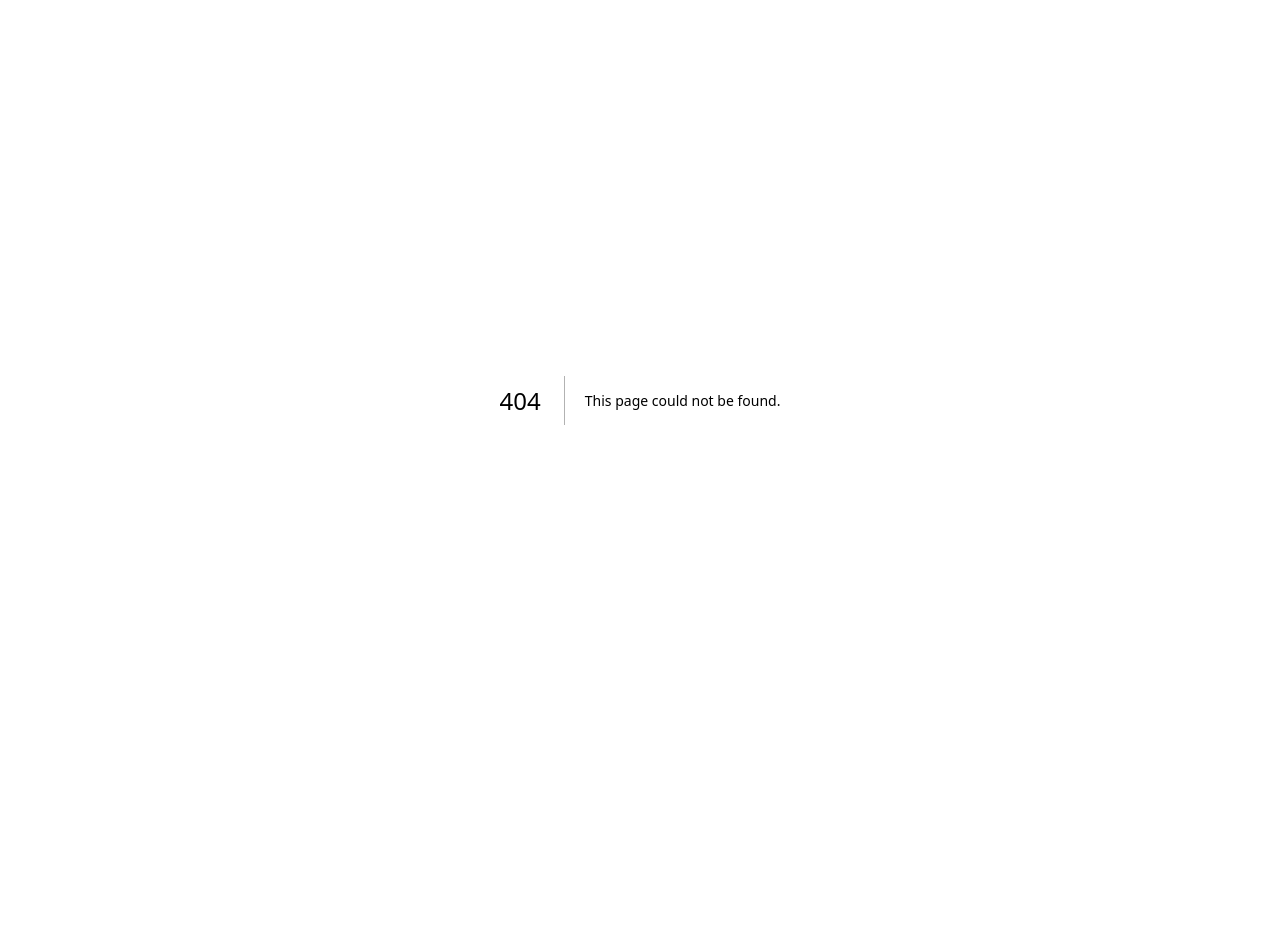
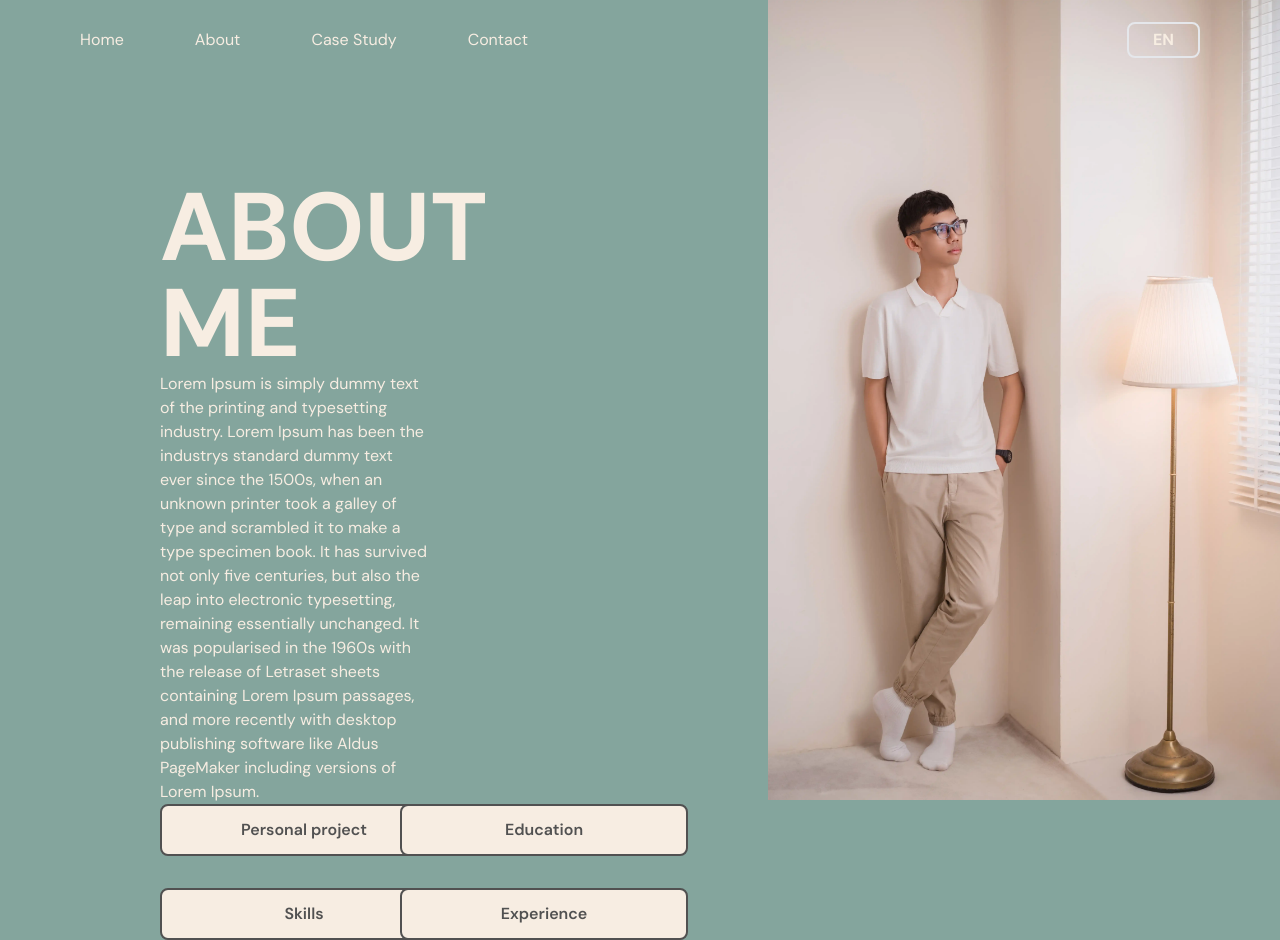
Before and after one commit to linhnhatnguyen0/portfolio, a Next.js app: page /about in a window 1280 px wide. Before the commit this address had no page. Before the commit the page ends 800 px from the top, so only its background shows below. Built offline with nearby package versions, Linux system fonts and the light colour scheme.

Commit message:
[WIP] Add package react-icons, about, case study and contact page are on process

```diff
--- /dev/null
+++ b/app/about/page.tsx
@@ -0,0 +1,73 @@
+import Header from "../ui/header";
+import Image from "next/image";
+import profile from "@/public/about.webp";
+import Link from "next/link";
+
+function About() {
+  return (
+    <>
+      <Header />
+      <main className="flex items-center h-screen w-screen relative">
+        <div className="left w-[60%] px-40 h-[55vh] flex flex-col justify-between">
+          <h1 className="text-8xl font-bold">ABOUT ME</h1>
+          <p className="w-[60%]">
+            Lorem Ipsum is simply dummy text of the printing and typesetting
+            industry. Lorem Ipsum has been the industrys standard dummy text
+            ever since the 1500s, when an unknown printer took a galley of type
+            and scrambled it to make a type specimen book. It has survived not
+            only five centuries, but also the leap into electronic typesetting,
+            remaining essentially unchanged. It was popularised in the 1960s
+            with the release of Letraset sheets containing Lorem Ipsum passages,
+            and more recently with desktop publishing software like Aldus
+            PageMaker including versions of Lorem Ipsum.
+          </p>
+          <ul className="grid grid-cols-2 grid-rows-2 gap-8">
+            <li className="">
+              <Link
+                href="#"
+                className="w-72 rounded-lg text-[#515151] border-2 border-[#515151] font-semibold bg-[#F7EDE2] py-3 flex items-center justify-center"
+              >
+                Personal project
+              </Link>
+            </li>
+            <li>
+              <Link
+                href="/education"
+                className="w-72 rounded-lg text-[#515151] border-2 border-[#515151] font-semibold bg-[#F7EDE2] py-3 flex items-center justify-center"
+              >
+                Education
+              </Link>
+            </li>
+            <li>
+              <Link
+                href="/skills"
+                className="w-72 rounded-lg text-[#515151] border-2 border-[#515151] font-semibold bg-[#F7EDE2] py-3 flex items-center justify-center"
+              >
+                Skills
+              </Link>
+            </li>
+            <li>
+              <Link
+                href="/experience"
+                className="w-72 rounded-lg text-[#515151] border-2 border-[#515151] font-semibold bg-[#F7EDE2] py-3 flex items-center justify-center"
+              >
+                Experience
+              </Link>
+            </li>
+          </ul>
+        </div>
+        <div className="right w-[40%] relative h-screen">
+          <Image
+            alt="Nhat Linh Nguyen picture in a studio"
+            src={profile}
+            loading="lazy"
+            fill={true}
+            className="object-cover object-bottom"
+          />
+        </div>
+      </main>
+    </>
+  );
+}
+
+export default About;
--- /dev/null
+++ b/app/case/page.tsx
@@ -0,0 +1,10 @@
+import Header from "../ui/header";
+
+export default function CaseStudy() {
+  return (
+    <>
+      <Header />
+      <main className="w-screen h-screen z-0"></main>
+    </>
+  );
+}
--- /dev/null
+++ b/app/contact/page.tsx
@@ -0,0 +1,3 @@
+export default function Contact() {
+  return <></>;
+}
--- a/app/globals.css
+++ b/app/globals.css
@@ -3,25 +3,13 @@
 @tailwind utilities;
 
 :root {
-  --foreground-rgb: 0, 0, 0;
-  --background-start-rgb: 214, 219, 220;
-  --background-end-rgb: 255, 255, 255;
+  --foreground-rgb: 247, 237, 226;
+  --background-rgb: 132, 165, 157;
 }
 
-@media (prefers-color-scheme: dark) {
-  :root {
-    --foreground-rgb: 255, 255, 255;
-    --background-start-rgb: 0, 0, 0;
-    --background-end-rgb: 0, 0, 0;
-  }
-}
 
 body {
   color: rgb(var(--foreground-rgb));
-  background: linear-gradient(
-      to bottom,
-      transparent,
-      rgb(var(--background-end-rgb))
-    )
-    rgb(var(--background-start-rgb));
+  background:
+    rgb(var(--background-rgb));
 }
--- a/app/layout.tsx
+++ b/app/layout.tsx
@@ -1,8 +1,9 @@
 import type { Metadata } from 'next'
-import { Inter } from 'next/font/google'
+import { DM_Sans } from 'next/font/google'
 import './globals.css'
+import Header from './ui/header'
 
-const inter = Inter({ subsets: ['latin'] })
+const dmSans = DM_Sans({ subsets: ['latin'] })
 
 export const metadata: Metadata = {
   title: 'Create Next App',
@@ -16,7 +17,7 @@ export default function RootLayout({
 }) {
   return (
     <html lang="en">
-      <body className={inter.className}>{children}</body>
+      <body className={dmSans.className}>{children}</body>
     </html>
   )
 }
--- a/app/page.tsx
+++ b/app/page.tsx
@@ -1,113 +1,16 @@
 import Image from 'next/image'
+import Header from './ui/header'
 
 export default function Home() {
   return (
-    <main className="flex min-h-screen flex-col items-center justify-between p-24">
-      <div className="z-10 max-w-5xl w-full items-center justify-between font-mono text-sm lg:flex">
-        <p className="fixed left-0 top-0 flex w-full justify-center border-b border-gray-300 bg-gradient-to-b from-zinc-200 pb-6 pt-8 backdrop-blur-2xl dark:border-neutral-800 dark:bg-zinc-800/30 dark:from-inherit lg:static lg:w-auto  lg:rounded-xl lg:border lg:bg-gray-200 lg:p-4 lg:dark:bg-zinc-800/30">
-          Get started by editing&nbsp;
-          <code className="font-mono font-bold">app/page.tsx</code>
-        </p>
-        <div className="fixed bottom-0 left-0 flex h-48 w-full items-end justify-center bg-gradient-to-t from-white via-white dark:from-black dark:via-black lg:static lg:h-auto lg:w-auto lg:bg-none">
-          <a
-            className="pointer-events-none flex place-items-center gap-2 p-8 lg:pointer-events-auto lg:p-0"
-            href="https://vercel.com?utm_source=create-next-app&utm_medium=appdir-template&utm_campaign=create-next-app"
-            target="_blank"
-            rel="noopener noreferrer"
-          >
-            By{' '}
-            <Image
-              src="/vercel.svg"
-              alt="Vercel Logo"
-              className="dark:invert"
-              width={100}
-              height={24}
-              priority
-            />
-          </a>
-        </div>
-      </div>
-
-      <div className="relative flex place-items-center before:absolute before:h-[300px] before:w-[480px] before:-translate-x-1/2 before:rounded-full before:bg-gradient-radial before:from-white before:to-transparent before:blur-2xl before:content-[''] after:absolute after:-z-20 after:h-[180px] after:w-[240px] after:translate-x-1/3 after:bg-gradient-conic after:from-sky-200 after:via-blue-200 after:blur-2xl after:content-[''] before:dark:bg-gradient-to-br before:dark:from-transparent before:dark:to-blue-700 before:dark:opacity-10 after:dark:from-sky-900 after:dark:via-[#0141ff] after:dark:opacity-40 before:lg:h-[360px] z-[-1]">
-        <Image
-          className="relative dark:drop-shadow-[0_0_0.3rem_#ffffff70] dark:invert"
-          src="/next.svg"
-          alt="Next.js Logo"
-          width={180}
-          height={37}
-          priority
-        />
-      </div>
-
-      <div className="mb-32 grid text-center lg:max-w-5xl lg:w-full lg:mb-0 lg:grid-cols-4 lg:text-left">
-        <a
-          href="https://nextjs.org/docs?utm_source=create-next-app&utm_medium=appdir-template&utm_campaign=create-next-app"
-          className="group rounded-lg border border-transparent px-5 py-4 transition-colors hover:border-gray-300 hover:bg-gray-100 hover:dark:border-neutral-700 hover:dark:bg-neutral-800/30"
-          target="_blank"
-          rel="noopener noreferrer"
-        >
-          <h2 className={`mb-3 text-2xl font-semibold`}>
-            Docs{' '}
-            <span className="inline-block transition-transform group-hover:translate-x-1 motion-reduce:transform-none">
-              -&gt;
-            </span>
-          </h2>
-          <p className={`m-0 max-w-[30ch] text-sm opacity-50`}>
-            Find in-depth information about Next.js features and API.
-          </p>
-        </a>
-
-        <a
-          href="https://nextjs.org/learn?utm_source=create-next-app&utm_medium=appdir-template-tw&utm_campaign=create-next-app"
-          className="group rounded-lg border border-transparent px-5 py-4 transition-colors hover:border-gray-300 hover:bg-gray-100 hover:dark:border-neutral-700 hover:dark:bg-neutral-800/30"
-          target="_blank"
-          rel="noopener noreferrer"
-        >
-          <h2 className={`mb-3 text-2xl font-semibold`}>
-            Learn{' '}
-            <span className="inline-block transition-transform group-hover:translate-x-1 motion-reduce:transform-none">
-              -&gt;
-            </span>
-          </h2>
-          <p className={`m-0 max-w-[30ch] text-sm opacity-50`}>
-            Learn about Next.js in an interactive course with&nbsp;quizzes!
-          </p>
-        </a>
-
-        <a
-          href="https://vercel.com/templates?framework=next.js&utm_source=create-next-app&utm_medium=appdir-template&utm_campaign=create-next-app"
-          className="group rounded-lg border border-transparent px-5 py-4 transition-colors hover:border-gray-300 hover:bg-gray-100 hover:dark:border-neutral-700 hover:dark:bg-neutral-800/30"
-          target="_blank"
-          rel="noopener noreferrer"
-        >
-          <h2 className={`mb-3 text-2xl font-semibold`}>
-            Templates{' '}
-            <span className="inline-block transition-transform group-hover:translate-x-1 motion-reduce:transform-none">
-              -&gt;
-            </span>
-          </h2>
-          <p className={`m-0 max-w-[30ch] text-sm opacity-50`}>
-            Explore the Next.js 13 playground.
-          </p>
-        </a>
-
-        <a
-          href="https://vercel.com/new?utm_source=create-next-app&utm_medium=appdir-template&utm_campaign=create-next-app"
-          className="group rounded-lg border border-transparent px-5 py-4 transition-colors hover:border-gray-300 hover:bg-gray-100 hover:dark:border-neutral-700 hover:dark:bg-neutral-800/30"
-          target="_blank"
-          rel="noopener noreferrer"
-        >
-          <h2 className={`mb-3 text-2xl font-semibold`}>
-            Deploy{' '}
-            <span className="inline-block transition-transform group-hover:translate-x-1 motion-reduce:transform-none">
-              -&gt;
-            </span>
-          </h2>
-          <p className={`m-0 max-w-[30ch] text-sm opacity-50`}>
-            Instantly deploy your Next.js site to a shareable URL with Vercel.
-          </p>
-        </a>
-      </div>
+    <>
+    <Header/>
+    <main>
+    <div className='h-screen w-screen flex flex-col justify-center items-center text-[120px] font-semibold'>
+      <h1 className='text-center flex'>FRONT-END DEVELOPPER</h1>
+      <h1 className='text-center flex'>NHAT LINH NGUYEN</h1>
+    </div>
     </main>
+    </>
   )
 }
--- /dev/null
+++ b/app/ui/header.tsx
@@ -0,0 +1,30 @@
+import { BiMenu } from "react-icons/bi";
+import Link from "next/link";
+
+function Header() {
+  return (
+    <header className="fixed w-full flex items-center justify-between h-[10vh]  pl-20 pr-20 z-10">
+      <ul className="flex w-[40%] justify-between">
+        <li>
+          <Link href={"/"}>Home</Link>
+        </li>
+        <li>
+          <Link href={"/about"}>About</Link>
+        </li>
+        <li>
+          <Link href={"/case"}>Case Study</Link>
+        </li>
+        <li>
+          <Link href={"/contact"}>Contact</Link>
+        </li>
+      </ul>
+      <div className="">
+        <div className="border-2 px-6 py-1 rounded-lg">
+          <span className="font-bold">EN</span>
+        </div>
+      </div>
+    </header>
+  );
+}
+
+export default Header;
```
Also changed, not shown: package.json (+5 -4 lines), public/about.webp (added), 1 other file (tests, documents, lock files or other folders).
